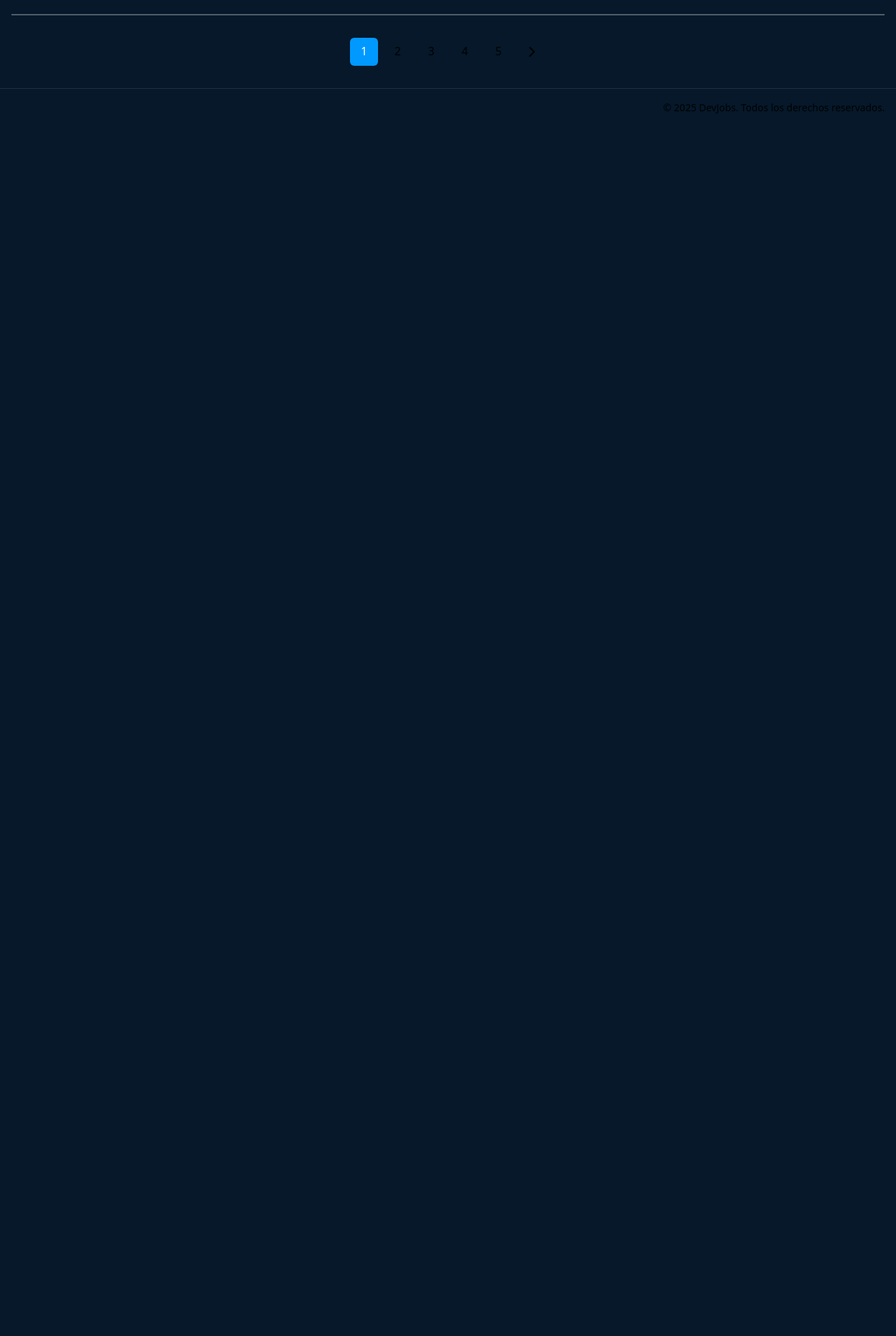
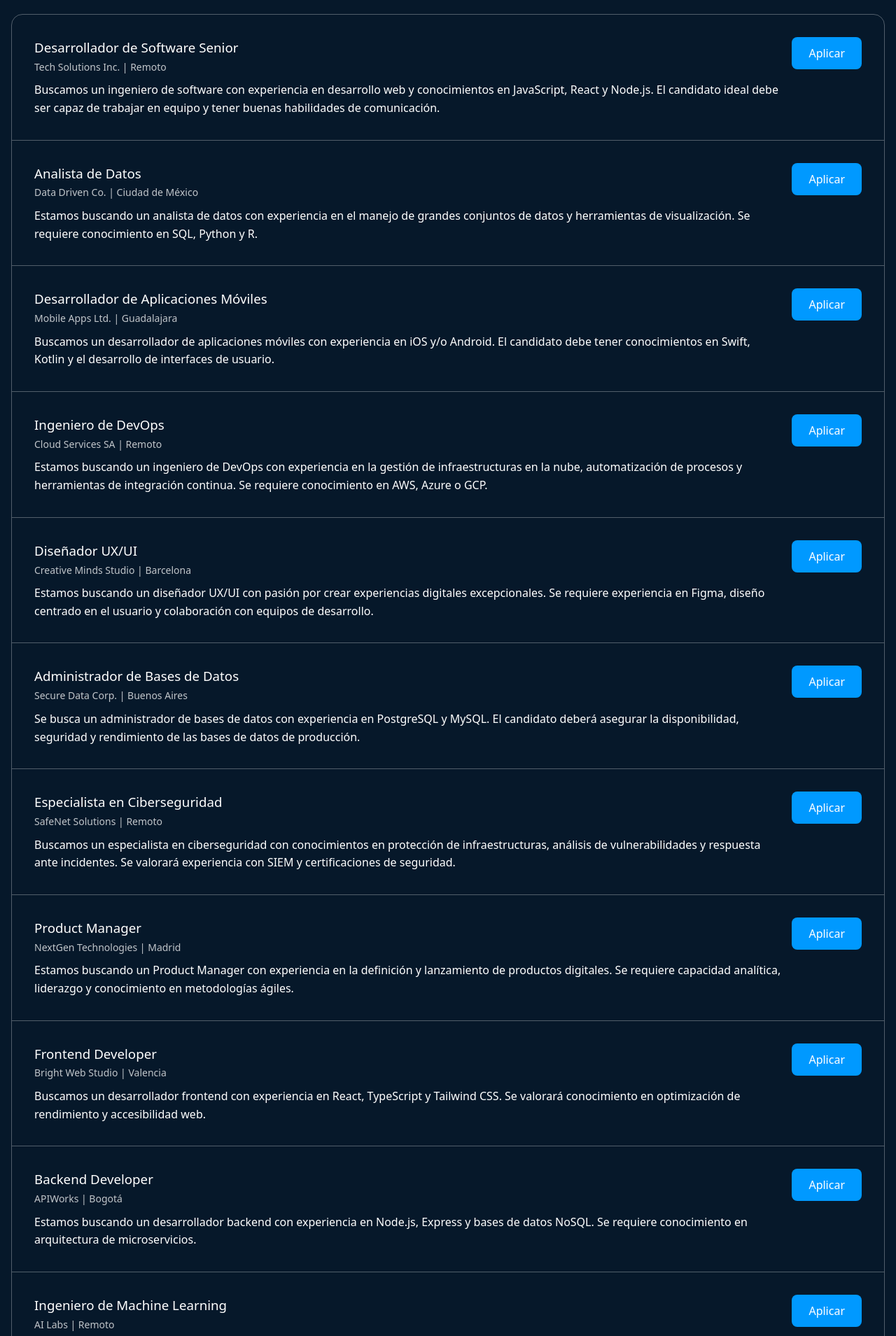
Before and after one commit to T32la/jsbootcamp, a React (Vite) app in the folder 03-react-vite/: page / in a window 1280 px wide. Shown: the part 631-2540 px from the top of the page at 70% size. Before the commit the page ends 812 px from the top, so only its background shows below. Built offline with nearby package versions, Linux system fonts and the light colour scheme.

Commit message:
keys & renderizado

```diff
--- a/03-react-vite/src/components/JobListings.jsx
+++ b/03-react-vite/src/components/JobListings.jsx
@@ -1,9 +1,15 @@
+import jobsData from "./data.json";
+import { JobCard } from "./JobCard";
 export function JobListings() {
   return (
     <>
       <div className="resultado-info" id="resultadoInfo"></div>
       <h2>Resultados de Busqueda</h2>
-      <div className="jobs-listings"></div>
+      <div className="jobs-listings">
+        {jobsData.map((job) => (
+          <JobCard key={job.id} job={job} />
+        ))}
+      </div>
     </>
   );
 }
--- a/03-react-vite/src/components/Pagination.jsx
+++ b/03-react-vite/src/components/Pagination.jsx
@@ -1,5 +1,5 @@
 export function Pagination({ currentPage = 1, totalPages = 10, onPageChange }) {
-  console.log("Render pagination")
+  console.log("Render pagination");
   // generar un array de paginas a mostrar
   const pages = Array.from({ length: totalPages }, (_, i) => i + 1);
 
@@ -59,6 +59,7 @@
       )}
       {pages.map((page) => (
         <a
+          key={page}
           data-page={page}
           href={`#${page}`}
           className={currentPage === page ? "is-active" : ""}
--- /dev/null
+++ b/03-react-vite/src/components/data.json
@@ -0,0 +1,182 @@
+[
+  {
+    "id": "7a4d1d8b-1e45-4d8c-9f1a-8c2f9a9121a4",
+    "titulo": "Desarrollador de Software Senior",
+    "empresa": "Tech Solutions Inc.",
+    "ubicacion": "Remoto",
+    "descripcion": "Buscamos un ingeniero de software con experiencia en desarrollo web y conocimientos en JavaScript, React y Node.js. El candidato ideal debe ser capaz de trabajar en equipo y tener buenas habilidades de comunicación.",
+    "data": {
+      "technology": "javascript",
+      "modalidad": "remoto",
+      "nivel": "senior"
+    }
+  },
+  {
+    "id": "d35b2c89-5d60-4f26-b19a-6cfb2f1a0f57",
+    "titulo": "Analista de Datos",
+    "empresa": "Data Driven Co.",
+    "ubicacion": "Ciudad de México",
+    "descripcion": "Estamos buscando un analista de datos con experiencia en el manejo de grandes conjuntos de datos y herramientas de visualización. Se requiere conocimiento en SQL, Python y R.",
+    "data": {
+      "technology": "python",
+      "modalidad": "cdmx",
+      "nivel": "junior"
+    }
+  },
+  {
+    "id": "e31f9a92-61d7-4b7a-b3a2-91e8c1f40b2d",
+    "titulo": "Desarrollador de Aplicaciones Móviles",
+    "empresa": "Mobile Apps Ltd.",
+    "ubicacion": "Guadalajara",
+    "descripcion": "Buscamos un desarrollador de aplicaciones móviles con experiencia en iOS y/o Android. El candidato debe tener conocimientos en Swift, Kotlin y el desarrollo de interfaces de usuario.",
+    "data": {
+      "technology": "mobile",
+      "modalidad": "guadalajara",
+      "nivel": "mid-level"
+    }
+  },
+  {
+    "id": "f62d8a34-923a-4ac2-9b0b-14e0ac2f5405",
+    "titulo": "Ingeniero de DevOps",
+    "empresa": "Cloud Services SA",
+    "ubicacion": "Remoto",
+    "descripcion": "Estamos buscando un ingeniero de DevOps con experiencia en la gestión de infraestructuras en la nube, automatización de procesos y herramientas de integración continua. Se requiere conocimiento en AWS, Azure o GCP.",
+    "data": {
+      "technology": "mobile",
+      "modalidad": "remoto",
+      "nivel": "mid-level"
+    }
+  },
+  {
+    "id": "a9f31a8e-ec38-4fd3-9114-88cc6d37a92b",
+    "titulo": "Diseñador UX/UI",
+    "empresa": "Creative Minds Studio",
+    "ubicacion": "Barcelona",
+    "descripcion": "Estamos buscando un diseñador UX/UI con pasión por crear experiencias digitales excepcionales. Se requiere experiencia en Figma, diseño centrado en el usuario y colaboración con equipos de desarrollo.",
+    "data": {
+      "technology": "mobile",
+      "modalidad": "barcelona",
+      "nivel": "mid-level"
+    }
+  },
+  {
+    "id": "c1b65b42-68c5-4f1c-a8c2-8d52c5a7a5d1",
+    "titulo": "Administrador de Bases de Datos",
+    "empresa": "Secure Data Corp.",
+    "ubicacion": "Buenos Aires",
+    "descripcion": "Se busca un administrador de bases de datos con experiencia en PostgreSQL y MySQL. El candidato deberá asegurar la disponibilidad, seguridad y rendimiento de las bases de datos de producción.",
+    "data": {
+      "technology": "mobile",
+      "modalidad": "bsas",
+      "nivel": "mid-level"
+    }
+  },
+  {
+    "id": "bb8f2a99-6a20-4f9e-912a-16f54a49b8c3",
+    "titulo": "Especialista en Ciberseguridad",
+    "empresa": "SafeNet Solutions",
+    "ubicacion": "Remoto",
+    "descripcion": "Buscamos un especialista en ciberseguridad con conocimientos en protección de infraestructuras, análisis de vulnerabilidades y respuesta ante incidentes. Se valorará experiencia con SIEM y certificaciones de seguridad.",
+    "data": {
+      "technology": "mobile",
+      "modalidad": "remoto",
+      "nivel": "mid-level"
+    }
+  },
+  {
+    "id": "fe7b2c54-4f47-4e2b-9e87-2b5413a6b24f",
+    "titulo": "Product Manager",
+    "empresa": "NextGen Technologies",
+    "ubicacion": "Madrid",
+    "descripcion": "Estamos buscando un Product Manager con experiencia en la definición y lanzamiento de productos digitales. Se requiere capacidad analítica, liderazgo y conocimiento en metodologías ágiles.",
+    "data": {
+      "technology": "mobile",
+      "modalidad": "madrid",
+      "nivel": "senior"
+    }
+  },
+  {
+    "id": "a71f7a92-56d9-4b42-9f16-cb29b40e5f2c",
+    "titulo": "Frontend Developer",
+    "empresa": "Bright Web Studio",
+    "ubicacion": "Valencia",
+    "descripcion": "Buscamos un desarrollador frontend con experiencia en React, TypeScript y Tailwind CSS. Se valorará conocimiento en optimización de rendimiento y accesibilidad web.",
+    "data": {
+      "technology": "react",
+      "modalidad": "valencia",
+      "nivel": "mid-level"
+    }
+  },
+  {
+    "id": "f91e4c7b-3840-43da-8ad7-3a52e2a8cf1d",
+    "titulo": "Backend Developer",
+    "empresa": "APIWorks",
+    "ubicacion": "Bogotá",
+    "descripcion": "Estamos buscando un desarrollador backend con experiencia en Node.js, Express y bases de datos NoSQL. Se requiere conocimiento en arquitectura de microservicios.",
+    "data": {
+      "technology": "node",
+      "modalidad": "bogota",
+      "nivel": "mid"
+    }
+  },
+  {
+    "id": "b65a3c9f-b174-4d86-b8a2-9cf9b1e13a22",
+    "titulo": "Ingeniero de Machine Learning",
+    "empresa": "AI Labs",
+    "ubicacion": "Remoto",
+    "descripcion": "Buscamos un ingeniero de machine learning con experiencia en modelos de predicción y procesamiento de datos. Se valorará conocimiento en TensorFlow, PyTorch y MLOps.",
+    "data": {
+      "technology": "python",
+      "modalidad": "remoto",
+      "nivel": "senior"
+    }
+  },
+  {
+    "id": "e8d13c45-36cb-46cf-8f9d-8a0a7b532b8b",
+    "titulo": "QA Automation Engineer",
+    "empresa": "Quality First",
+    "ubicacion": "Lima",
+    "descripcion": "Se busca ingeniero de QA con experiencia en automatización de pruebas utilizando herramientas como Selenium, Cypress o Playwright. Conocimiento deseado en CI/CD.",
+    "data": {
+      "technology": "mobile",
+      "modalidad": "lima",
+      "nivel": "mid-level"
+    }
+  },
+  {
+    "id": "d2e93b8a-0b41-4d09-9a52-36a0f418d493",
+    "titulo": "Administrador de Sistemas",
+    "empresa": "InfraTech Global",
+    "ubicacion": "Santiago de Chile",
+    "descripcion": "Buscamos un administrador de sistemas con experiencia en Linux, Docker y monitoreo de servidores. Conocimiento en scripting Bash o Python será un plus.",
+    "data": {
+      "technology": "mobile",
+      "modalidad": "santiago",
+      "nivel": "mid-level"
+    }
+  },
+  {
+    "id": "cc0c1fae-4e85-4e2c-9b02-f12f9df8a2c9",
+    "titulo": "Scrum Master",
+    "empresa": "Agile Minds",
+    "ubicacion": "Madrid",
+    "descripcion": "Estamos buscando un Scrum Master con experiencia en metodologías ágiles y gestión de equipos multidisciplinarios. Certificación Scrum Master deseable.",
+    "data": {
+      "technology": "mobile",
+      "modalidad": "madrid",
+      "nivel": "mid-level"
+    }
+  },
+  {
+    "id": "a2f1d8c6-b72c-45f5-bcc5-5c1d1f39b0b1",
+    "titulo": "Soporte Técnico Nivel 2",
+    "empresa": "HelpDesk Pro",
+    "ubicacion": "Monterrey",
+    "descripcion": "Buscamos un técnico de soporte con habilidades en resolución de incidencias, redes y sistemas operativos. Se requiere atención al detalle y excelente trato con el usuario.",
+    "data": {
+      "technology": "mobile",
+      "modalidad": "monterrey",
+      "nivel": "junior"
+    }
+  }
+]
```
